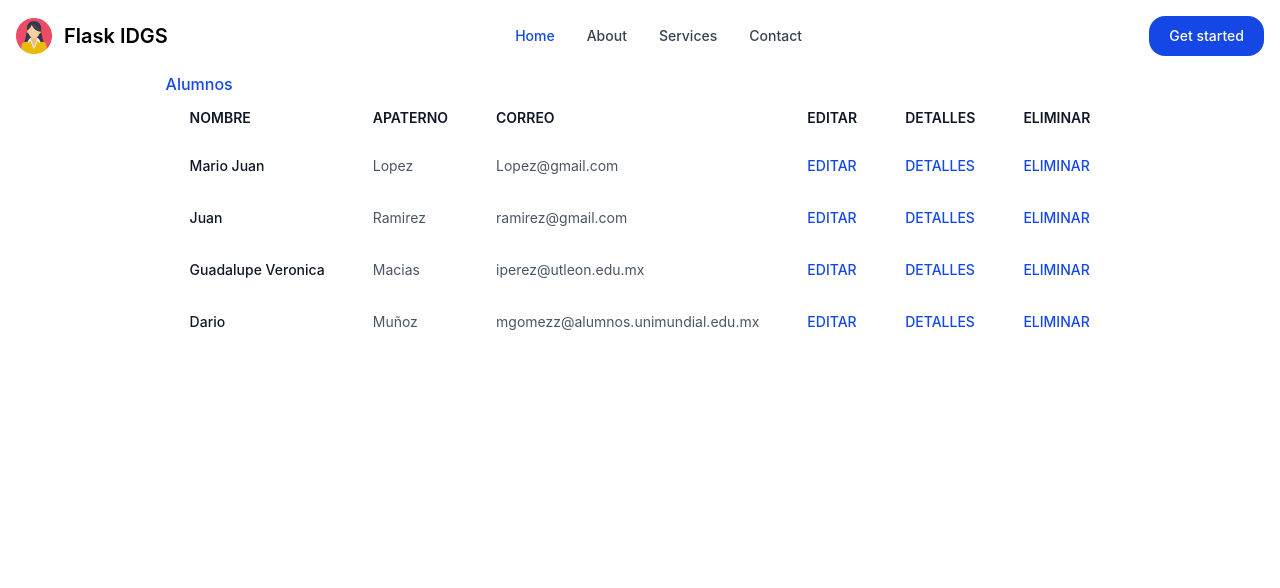
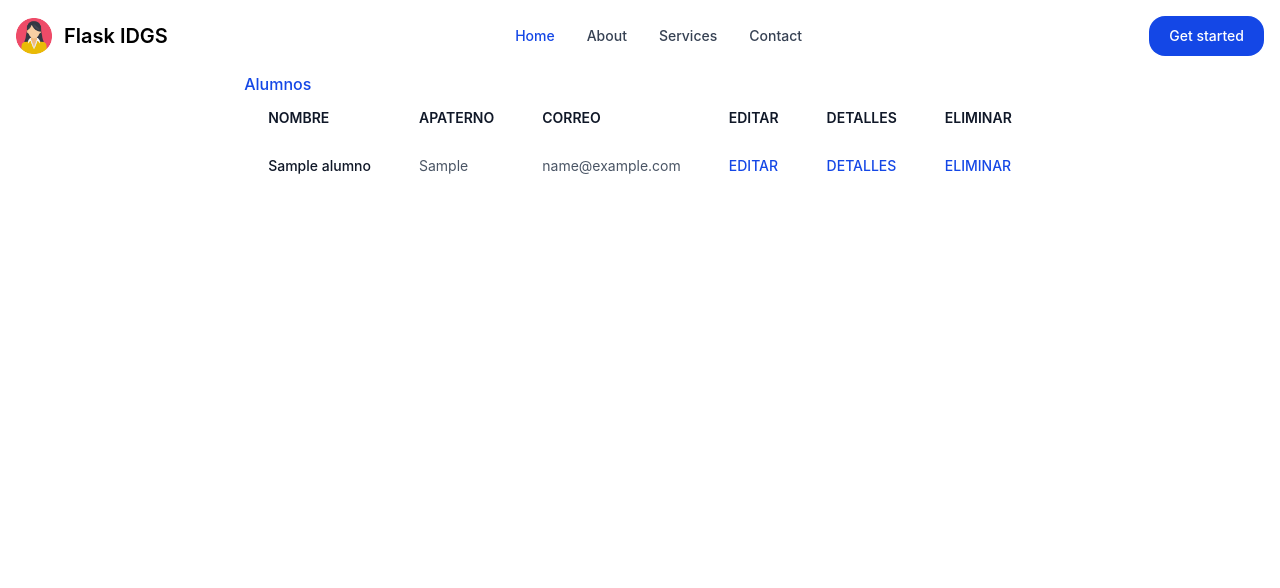
Before and after one commit to IDGS-803-23001519/FlaskBDIDGS803, a Flask app: page / in a window 1280 px wide. Shown: the top 588 px of the page. Run offline with Flask 3, Linux system fonts and the light colour scheme; tables that the repository leaves empty hold one stand-in row (values such as "Sample post"); some libraries are stand-ins or nearby versions.

Commit message:
19/02/2026 - Detalles

```diff
--- a/app.py
+++ b/app.py
@@ -16,15 +16,38 @@ csrf=CSRFProtect()
 def page_not_found(e):
 	return render_template('404.html'),404
 
-@app.route("/")
+@app.route("/",methods=['GET','POST'])
 @app.route("/index")
 def index():
-	return render_template("index.html")
+	create_form=forms.UseForm(request.form)
+	alumno=Alumnos.query.all()
+	return render_template("index.html",form=create_form,alumno=alumno)
 
-@app.route("/Alumnos")
+@app.route("/Alumnos",methods=['POST','GET'])
 def alumnos():
-	return render_template("Alumnos.html")
+	create_form=forms.UseForm(request.form)
+	if request.method == 'POST':
+		alumno = Alumnos(
+			nombre=create_form.nombre.data,
+			aPaterno=create_form.apaterno.data,
+			email=create_form.email.data,
+)
+		db.session.add(alumno)
+		db.session.commit()
+		return redirect(url_for('index'))
+	return render_template("alumnos.html", form=create_form)
 
+@app.route("/detalles",methods=['GET','POST'])
+def detalles():
+	create_form=forms.UseForm(request.form)
+	if request.method == 'GET':
+		id=request.args.get('id')
+		alum1=db.session.query(Alumnos).filter(Alumnos.id==id).first()
+		id=request.args.get('id')
+		nombre=alum1.nombre
+		apaterno=alum1.aPaterno
+		email=alum1.email
+	return render_template("detalles.html", nombre=nombre, apaterno=apaterno,email=email)
 
 if __name__ == '__main__':
 	csrf.init_app(app)
--- a/templates/index.html
+++ b/templates/index.html
@@ -29,92 +29,24 @@
                 </th>
             </tr>
         </thead>
-
-        <tbody>
-            <tr class="bg-neutral-primary">
+        {%for alum in alumno%}
+            <tr class="bg-neutral-primary"></tr>
                 <th scope="row" class="px-6 py-4 font-medium text-heading whitespace-nowrap">
-                    Mario Juan
-                </th>
+                    {{ alum.nombre }}</th>
+                <td class="px-6 py-4">{{ alum.aPaterno }}</td>
+                <td class="px-6 py-4">{{ alum.email }}</td>
                 <td class="px-6 py-4">
-                    Lopez
+                    <a href="" class="font-medium text-fg-brand hover:underline">EDITAR</a>
                 </td>
                 <td class="px-6 py-4">
-                    Lopez@gmail.com
-                </td>
-                <td class="px-6 py-4">
-                    <a href="#" class="font-medium text-fg-brand hover:underline">EDITAR</a>
-                </td>
-                <td class="px-6 py-4">
-                    <a href="#" class="font-medium text-fg-brand hover:underline">DETALLES</a>
+                    <a href="detalles?id={{ alum.id }}" class="font-medium text-fg-brand hover:underline">DETALLES</a>
                 </td>
                 <td class="px-6 py-4">
                     <a href="#" class="font-medium text-fg-brand hover:underline">ELIMINAR</a>
                 </td>
 
-            </tr>
-
-            <tr class="bg-neutral-primary">
-                <th scope="row" class="px-6 py-4 font-medium text-heading whitespace-nowrap">
-                    Juan
                 </th>
-                <td class="px-6 py-4">
-                    Ramirez
-                </td>
-                <td class="px-6 py-4">
-                    ramirez@gmail.com
-                </td>
-                <td class="px-6 py-4">
-                    <a href="#" class="font-medium text-fg-brand hover:underline">EDITAR</a>
-                </td>
-                <td class="px-6 py-4">
-                    <a href="#" class="font-medium text-fg-brand hover:underline">DETALLES</a>
-                </td>
-                <td class="px-6 py-4">
-                    <a href="#" class="font-medium text-fg-brand hover:underline">ELIMINAR</a>
-                </td>
-            </tr>
-
-            <tr class="bg-neutral-primary">
-                <th scope="row" class="px-6 py-4 font-medium text-heading whitespace-nowrap">
-                    Guadalupe Veronica
-                </th>
-                <td class="px-6 py-4">
-                    Macias
-                </td>
-                <td class="px-6 py-4">
-                    iperez@utleon.edu.mx
-                </td>
-                <td class="px-6 py-4">
-                    <a href="#" class="font-medium text-fg-brand hover:underline">EDITAR</a>
-                </td>
-                <td class="px-6 py-4">
-                    <a href="#" class="font-medium text-fg-brand hover:underline">DETALLES</a>
-                </td>
-                <td class="px-6 py-4">
-                    <a href="#" class="font-medium text-fg-brand hover:underline">ELIMINAR</a>
-                </td>
-            </tr>
-             <tr class="bg-neutral-primary">
-                <th scope="row" class="px-6 py-4 font-medium text-heading whitespace-nowrap">
-                    Dario
-                </th>
-                <td class="px-6 py-4">
-                    Muñoz
-                </td>
-                <td class="px-6 py-4">
-                    mgomezz@alumnos.unimundial.edu.mx
-                </td>
-                <td class="px-6 py-4">
-                    <a href="#" class="font-medium text-fg-brand hover:underline">EDITAR</a>
-                </td>
-                <td class="px-6 py-4">
-                    <a href="#" class="font-medium text-fg-brand hover:underline">DETALLES</a>
-                </td>
-                <td class="px-6 py-4">
-                    <a href="#" class="font-medium text-fg-brand hover:underline">ELIMINAR</a>
-                </td>
-            </tr>
-        </tbody>
+        {%endfor%}
 
     </table>
 </div>
```
Also changed, not shown: templates/Alumnos.html (+29 -18 lines), templates/detalles.html (added, +39 -0 lines).
